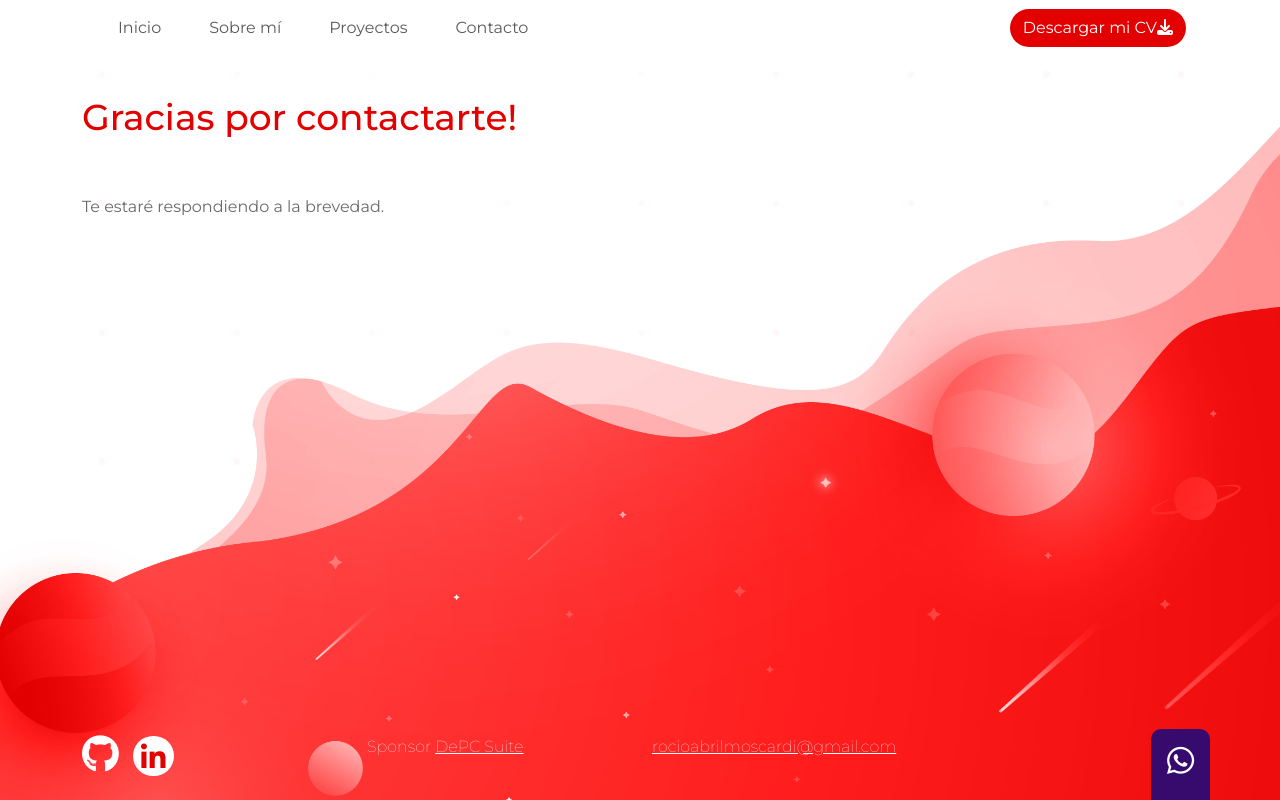
After one commit to rociomoscardi/portfolio-php, a PHP site: page /confirmacion_envio.php in a window 1280 px wide. The commit adds this page. Run offline with PHP 8.4, Linux system fonts and the light colour scheme; data that the repository does not hold is empty.

Commit message:
cambios 25/02

```diff
--- /dev/null
+++ b/confirmacion_envio.php
@@ -0,0 +1,61 @@
+<?php
+ini_set('display_errors', 1);
+ini_set('display_startup_errors', 1);
+error_reporting(E_ALL);
+
+?>
+
+<!DOCTYPE html>
+<html lang="es" class="h-100">
+
+<head>
+    <meta charset="UTF-8">
+    <meta http-equiv="X-UA-Compatible" content="IE=edge">
+    <meta name="viewport" content="width=device-width, initial-scale=1.0">
+    <title>Contacto</title>
+    <link rel="shortcut icon" href="images/favicon.png" type="image/x-icon">
+    <link rel="stylesheet" href="css/fontawesome/css/all.min.css">
+    <link rel="stylesheet" href="css/fontawesome/css/fontawesome.min.css">
+    <link rel="stylesheet" href="css/bootstrap/css/bootstrap.min.css">
+    <script src="css/bootstrap/js/bootstrap.bundle.min.js"></script>
+    <link rel="stylesheet" href="css/estilos.css">
+</head>
+
+<body id="contacto" class="d-flex flex-column h-100">
+    <header class="container">
+        <?php include_once ("menu.php"); ?>
+    </header>
+
+    <main class="container">
+        <div class="row">
+            <div class="col-12 pt-3 pb-5">
+                <h1>Gracias por contactarte!</h1>
+            </div>
+        </div>
+
+        <div class="row">
+            <div class="col-12 col-sm-6">
+                <p>Te estaré respondiendo a la brevedad.</p>
+            </div>
+    </main>
+    <footer class="container mt-auto py-4">
+        <div class="row">
+            <div class="col-12 col-sm-3">
+                <a href="https://github.com/" target="_blank"><i class="fa-brands fa-github"></i></a>
+                <a href="https://linkedin.com" target="_blank"><i class="fa-brands fa-linkedin-in"></i></a>
+            </div>
+            <div class="col-12 col-sm-3">
+                <p>Sponsor <a href="https://depcsuite.com" target="_blank" class="white-link">DePC Suite</a></p>
+            </div>
+            <div class="col-12 col-sm-3">
+                <a href="mailto:rocioabrilmoscardi@gmail.com" class="white-link">rocioabrilmoscardi@gmail.com</a>
+            </div>
+            <div class="col-12 col-sm-3">
+                <a href="https://api.whatsapp.com/send?phone=+541133802402" target="_blank"><i
+                        class="fa-brands fa-whatsapp px-3 pt-3 pb-4"></i></a>
+            </div>
+        </div>
+    </footer>
+</body>
+
+</html>
--- a/css/estilos.css
+++ b/css/estilos.css
@@ -19,7 +19,7 @@ h1{
     font-size: 36px;
 }
 
-p{
+p, #confirmacion p{
     color: #6a6a6a;
 }
 
@@ -67,7 +67,7 @@ p{
     color: white;
 }
 
-#inicio, #contacto{
+#inicio, #contacto, #confirmacion{
     background-image: url("../images/fondo-contacto.png");
     background-size: cover;
     background-repeat: no-repeat;
```
Also changed, not shown: contacto.php (+29 -0 lines).
